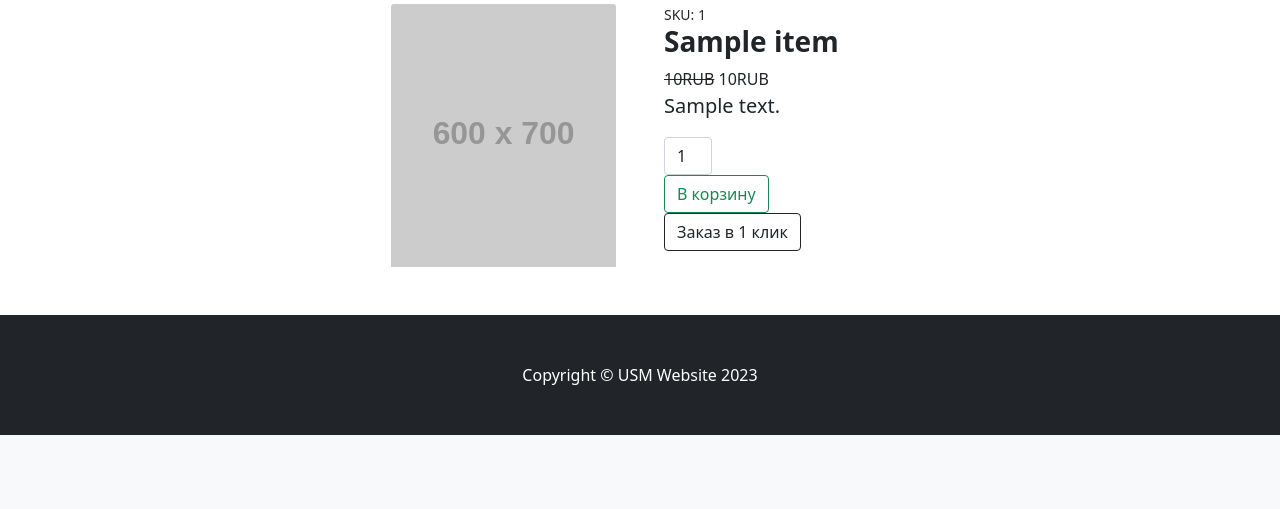
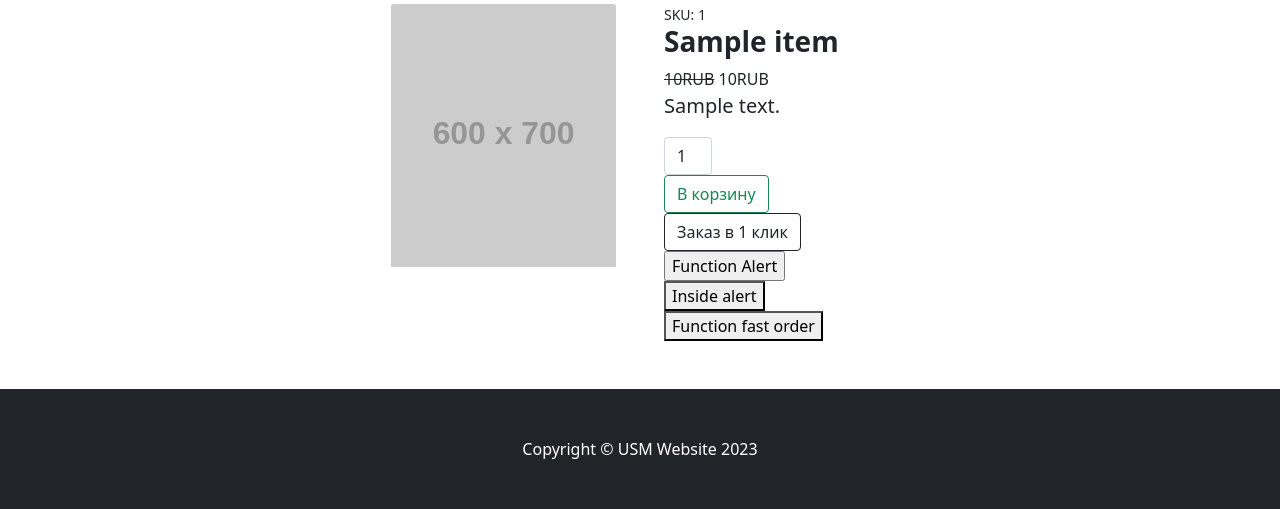
Before and after one commit to kukuruza322/store, a Django app: page /item/1/ in a window 1280 px wide. Shown: the part 381-890 px from the top of the page. Before the commit the page ends 816 px from the top, so only its background shows below. Run offline with Django 4.2, Linux system fonts and the light colour scheme; tables that the repository leaves empty hold one stand-in row (values such as "Sample post"); grey boxes labelled with a size stand in for pictures from a placeholder-image service; some libraries are stand-ins or nearby versions.

Commit message:
js scripts

```diff
--- a/store/app/templates/app/detail.html
+++ b/store/app/templates/app/detail.html
@@ -31,8 +31,44 @@
                 {% csrf_token %}
                 <button type="submit" class="btn btn-outline-dark mt-auto">Заказ в 1 клик</button>
             </form>
+
+            <form>
+                <input id="change_button" type="button" value="Function Alert" onclick='alertFunction()'>
+            </form>
+            <button onclick='alert("Hello there!");'>Inside alert</button>
+            <button id="buy-button">Function fast order</button>
         </div>
     </div>
 {% endblock %}
 </body>
 </html>
+
+
+<script type="text/javascript">
+    var buyButton = document.getElementById('buy-button');
+    buyButton.addEventListener('click', function() {
+        // Call your backend to create the Checkout Session
+        fetch('/123/', {
+          method: 'POST',
+        })
+        .then(function(response) {
+          return response.json();
+        })
+        .then(function(session) {
+          return stripe.redirectToCheckout({ sessionId: session.id });
+        })
+        .then(function(result) {
+          // If `redirectToCheckout` fails due to a browser or network
+          // error, you should display the localized error message to your
+          // customer using `error.message`.
+              if (result.error) {
+                alert(result.error.message);
+              }
+        })
+    })
+
+    function alertFunction() {
+      alert("Hello there!");
+    }
+    document.addEventListener('DOMContentLoaded', alertFunction);
+</script>
--- a/store/app/templates/app/index.html
+++ b/store/app/templates/app/index.html
@@ -106,6 +106,7 @@
                 {% endblock %}
                 </div>
 
+
             </div>
         </section>
         <!-- Footer-->
@@ -116,5 +117,6 @@
         <script src="https://cdn.jsdelivr.net/npm/bootstrap@5.1.3/dist/js/bootstrap.bundle.min.js"></script>
         <!-- Core theme JS-->
         <script src="{% static 'app/js/scripts.js' %}"></script>
+    <html>
     </body>
 </html>
--- a/store/app/views.py
+++ b/store/app/views.py
@@ -28,7 +28,9 @@ class DetailView(generic.DetailView):
 @require_POST
 def buy_one(request, pk):
     """
-    Возвращает перенаправление на страницу оплаты напрямую, вместо возвращения session.id + переход с помощью JS
+    Возвращает объект-ссылку из полученной сессии и перенаправление на страницу оплаты
+    вместо
+    возвращение session.id + переход с помощью JS.
     """
     item_list = Item.objects.filter(pk=pk)
     currency = item_list[0].currency
@@ -37,7 +39,7 @@ def buy_one(request, pk):
 
 
 @transaction.atomic
-@require_GET
+@require_POST
 def api_buy(request, pk):
     """
     Возвращает Session ID для API
@@ -45,7 +47,8 @@ def api_buy(request, pk):
     item_list = Item.objects.filter(pk=pk)
     currency = item_list[0].currency
     session = create_checkout_session_many(item_list, currency=currency)
-    return HttpResponse(session.id)
+    context = {"session": session}
+    return context
 
 
 @transaction.atomic
```
